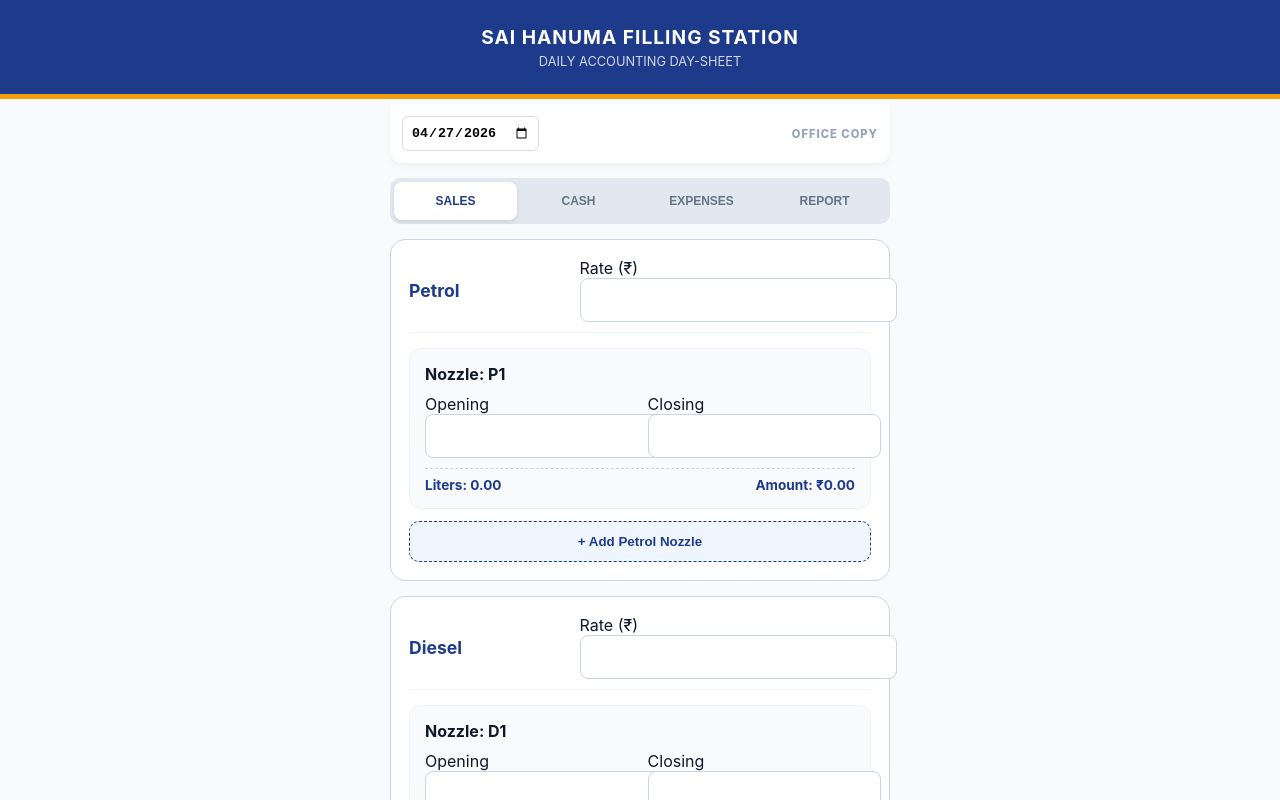
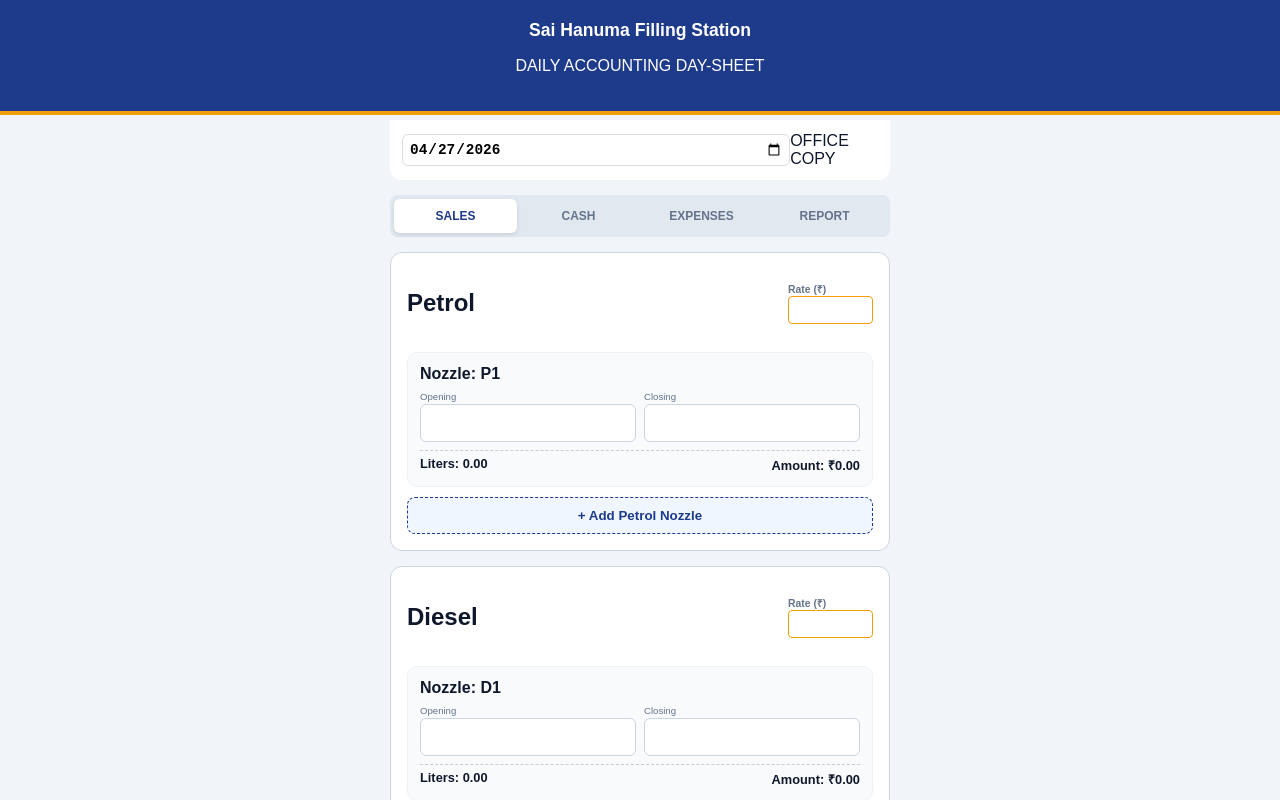
Before and after one commit to gopi-10025/Petrol-bunk-summary_1, a React (Vite) app: page / in a window 1280 px wide. Shown: the top 800 px of the page. Built offline with nearby package versions, Linux system fonts and the light colour scheme.

Commit message:
Update App.css

```diff
--- a/src/App.css
+++ b/src/App.css
@@ -1,190 +1,62 @@
 :root {
   --station-blue: #1e3a8a;
   --station-amber: #f59e0b;
-  --bg-gray: #f8fafc;
+  --bg-gray: #f1f5f9;
   --card-white: #ffffff;
   --text-dark: #0f172a;
   --border: #cbd5e1;
 }
 
-body {
-  margin: 0;
-  background-color: var(--bg-gray);
-  font-family: -apple-system, BlinkMacSystemFont, "Segoe UI", Roboto, sans-serif;
-  color: var(--text-dark);
-}
+body { margin: 0; background-color: var(--bg-gray); font-family: sans-serif; color: var(--text-dark); }
+.app-container { max-width: 500px; margin: 0 auto; padding: 15px; padding-bottom: 50px; }
 
-/* Header Banner */
-.station-banner {
-  background: var(--station-blue);
-  color: white;
-  padding: 25px 15px;
-  text-align: center;
-  border-bottom: 5px solid var(--station-amber);
-}
+.station-banner { background: var(--station-blue); color: white; padding: 20px; text-align: center; border-bottom: 4px solid var(--station-amber); }
+.station-banner h1 { margin: 0; font-size: 1.1rem; }
 
-.station-banner h1 { margin: 0; font-size: 1.2rem; text-transform: uppercase; letter-spacing: 1px; }
-.station-banner p { margin: 5px 0 0; font-size: 0.8rem; opacity: 0.8; }
+.sticky-header { display: flex; justify-content: space-between; align-items: center; background: white; padding: 12px; margin-top: -10px; border-radius: 0 0 12px 12px; }
+.date-input { border: 1px solid #ddd; padding: 6px; border-radius: 6px; font-weight: bold; }
 
-.app-container {
-  max-width: 500px;
-  margin: 0 auto;
-  padding: 15px;
-  padding-bottom: 120px;
-}
+.tab-bar { display: flex; background: #e2e8f0; padding: 4px; border-radius: 8px; margin: 15px 0; }
+.tab-btn { flex: 1; padding: 10px; border: none; background: transparent; cursor: pointer; font-weight: bold; color: #64748b; font-size: 0.75rem; }
+.tab-btn.active { background: white; color: var(--station-blue); border-radius: 6px; box-shadow: 0 2px 4px rgba(0,0,0,0.1); }
 
-/* Navigation & Date */
-.sticky-header {
-  display: flex;
-  justify-content: space-between;
-  align-items: center;
-  background: white;
-  padding: 12px;
-  margin-top: -10px;
-  border-radius: 0 0 12px 12px;
-  box-shadow: 0 4px 6px -1px rgba(0, 0, 0, 0.05);
-}
+.card { background: white; padding: 16px; border-radius: 12px; border: 1px solid var(--border); margin-bottom: 15px; }
+.card-header-row { display: flex; justify-content: space-between; align-items: center; margin-bottom: 15px; }
 
-.date-input { border: 1px solid #ddd; padding: 8px; border-radius: 6px; font-weight: bold; }
-.status-label { font-size: 0.7rem; font-weight: 800; color: #94a3b8; letter-spacing: 1px; }
+.rate-box label { display: block; font-size: 0.65rem; color: #64748b; font-weight: bold; }
+.rate-box input { width: 85px; font-weight: bold; border: 1px solid var(--station-amber); padding: 5px; border-radius: 4px; }
 
-.tab-bar {
-  display: flex;
-  background: #e2e8f0;
-  padding: 4px;
-  border-radius: 10px;
-  margin: 15px 0;
-}
+.pump-group { background: #f8fafc; padding: 12px; border-radius: 10px; margin-bottom: 10px; border: 1px solid #eef2f6; }
+.pump-label-row { display: flex; justify-content: space-between; margin-bottom: 8px; align-items: center; }
+.btn-del { background: #fee2e2; color: #ef4444; border: none; padding: 4px 8px; border-radius: 4px; font-size: 0.7rem; cursor: pointer; }
 
-.tab-btn {
-  flex: 1;
-  padding: 12px 5px;
-  border: none;
-  background: transparent;
-  cursor: pointer;
-  font-weight: bold;
-  color: #64748b;
-  font-size: 0.75rem;
-  transition: 0.2s;
-}
+.input-row { display: flex; gap: 8px; }
+.input-row > div { flex: 1; }
+.input-row label { display: block; font-size: 0.6rem; color: #64748b; margin-bottom: 2px; }
+input { width: 100%; padding: 10px; border: 1px solid #cbd5e1; border-radius: 6px; font-size: 0.9rem; box-sizing: border-box; }
 
-.tab-btn.active {
-  background: white;
-  color: var(--station-blue);
-  border-radius: 8px;
-  box-shadow: 0 2px 4px rgba(0,0,0,0.1);
-}
+.pump-calc-row { display: flex; justify-content: space-between; margin-top: 8px; padding-top: 5px; border-top: 1px dashed #ccc; font-size: 0.8rem; font-weight: bold; }
 
-/* Cards & Inputs */
-.card {
-  background: white;
-  padding: 18px;
-  border-radius: 15px;
-  border: 1px solid var(--border);
-  margin-bottom: 15px;
-}
+.btn-add-pump { width: 100%; padding: 10px; background: #eff6ff; border: 1px dashed var(--station-blue); color: var(--station-blue); font-weight: bold; border-radius: 8px; cursor: pointer; }
 
-.card-header-row {
-  display: flex;
-  justify-content: space-between;
-  align-items: center;
-  margin-bottom: 15px;
-  border-bottom: 1px solid #f1f5f9;
-  padding-bottom: 10px;
-}
+.cash-row-ui { display: grid; grid-template-columns: 60px 1fr 100px; align-items: center; gap: 10px; margin-bottom: 8px; }
+.denom { font-weight: bold; }
+.val { text-align: right; font-weight: bold; }
 
-.card h2 { font-size: 1.1rem; color: var(--station-blue); margin: 0; }
-.rate-input { width: 90px; padding: 8px; font-weight: bold; border: 2px solid var(--station-amber); border-radius: 6px; text-align: center; }
+.payment-grid { display: grid; grid-template-columns: 1fr 1fr; gap: 10px; margin-top: 15px; border-top: 1px solid #eee; padding-top: 10px; }
 
-.pump-group {
-  background: #f8fafc;
-  padding: 15px;
-  border-radius: 12px;
-  margin-bottom: 12px;
-  border: 1px solid #eef2f6;
-}
+.report-item { display: flex; justify-content: space-between; padding: 10px 0; border-bottom: 1px solid #f1f5f9; font-size: 0.9rem; }
+.report-total { display: flex; justify-content: space-between; font-weight: bold; padding: 12px 0; font-size: 1rem; border-top: 2px solid #eee; }
 
-.pump-label-row { display: flex; justify-content: space-between; margin-bottom: 10px; align-items: center; }
-.btn-del { background: #fee2e2; color: #ef4444; border: none; padding: 5px 10px; border-radius: 5px; font-size: 0.7rem; font-weight: bold; cursor: pointer; }
-
-.input-row { display: flex; gap: 10px; }
-input[type="number"] {
-  width: 100%;
-  padding: 12px;
-  border: 1px solid #cbd5e1;
-  border-radius: 8px;
-  font-size: 1rem;
-}
-
-.pump-calc-row {
-  margin-top: 10px;
-  padding-top: 8px;
-  border-top: 1px dashed #cbd5e1;
-  font-size: 0.85rem;
-  font-weight: bold;
-  color: var(--station-blue);
-  display: flex;
-  justify-content: space-between;
-}
-
-.btn-add-pump {
-  width: 100%;
-  padding: 12px;
-  background: #eff6ff;
-  border: 1px dashed var(--station-blue);
-  color: var(--station-blue);
-  font-weight: bold;
-  border-radius: 10px;
-  cursor: pointer;
-}
-
-/* Report Styling */
-.report-item {
-  display: flex;
-  justify-content: space-between;
-  padding: 12px 0;
-  border-bottom: 1px solid #f1f5f9;
-}
-
-.report-total {
-  display: flex;
-  justify-content: space-between;
-  font-weight: 800;
-  padding: 15px 0;
-  font-size: 1.1rem;
-  color: #000;
-}
-
-.gap-strip {
-  padding: 12px;
-  text-align: center;
-  border-radius: 8px;
-  font-weight: bold;
-  margin: 10px 0;
-}
-
+.gap-strip { padding: 10px; text-align: center; border-radius: 6px; font-weight: bold; margin-top: 10px; }
 .excess { background: #dcfce7; color: #166534; }
 .shortage { background: #fee2e2; color: #991b1b; }
 
-.final-box {
-  background: var(--station-blue);
-  color: white;
-  padding: 20px;
-  border-radius: 15px;
-  text-align: center;
-  margin-top: 20px;
-}
+.final-box { background: var(--station-blue); color: white; padding: 20px; border-radius: 12px; text-align: center; margin-top: 20px; }
+.final-box .amount { font-size: 1.8rem; font-weight: bold; margin-top: 5px; }
 
-.final-box label { font-size: 0.7rem; text-transform: uppercase; opacity: 0.8; letter-spacing: 1px; }
-.final-box .amount { font-size: 1.8rem; font-weight: 900; margin-top: 5px; }
+.action-buttons { display: flex; flex-direction: column; gap: 10px; margin-top: 20px; }
+.btn-pdf { background: #475569; color: white; border: none; padding: 15px; border-radius: 10px; font-weight: bold; cursor: pointer; }
+.btn-whatsapp { background: #25d366; color: white; border: none; padding: 15px; border-radius: 10px; font-weight: bold; cursor: pointer; }
 
-/* Buttons & Print */
-.action-buttons { display: flex; flex-direction: column; gap: 10px; margin-top: 20px; }
-.btn-pdf { background: #475569; color: white; border: none; padding: 15px; border-radius: 12px; font-weight: bold; cursor: pointer; }
-
-@media print {
-  .no-print { display: none !important; }
-  body { background: white; }
-  .card { border: 1px solid black; }
-  .app-container { max-width: 100%; }
-}
+@media print { .no-print { display: none !important; } }
```
